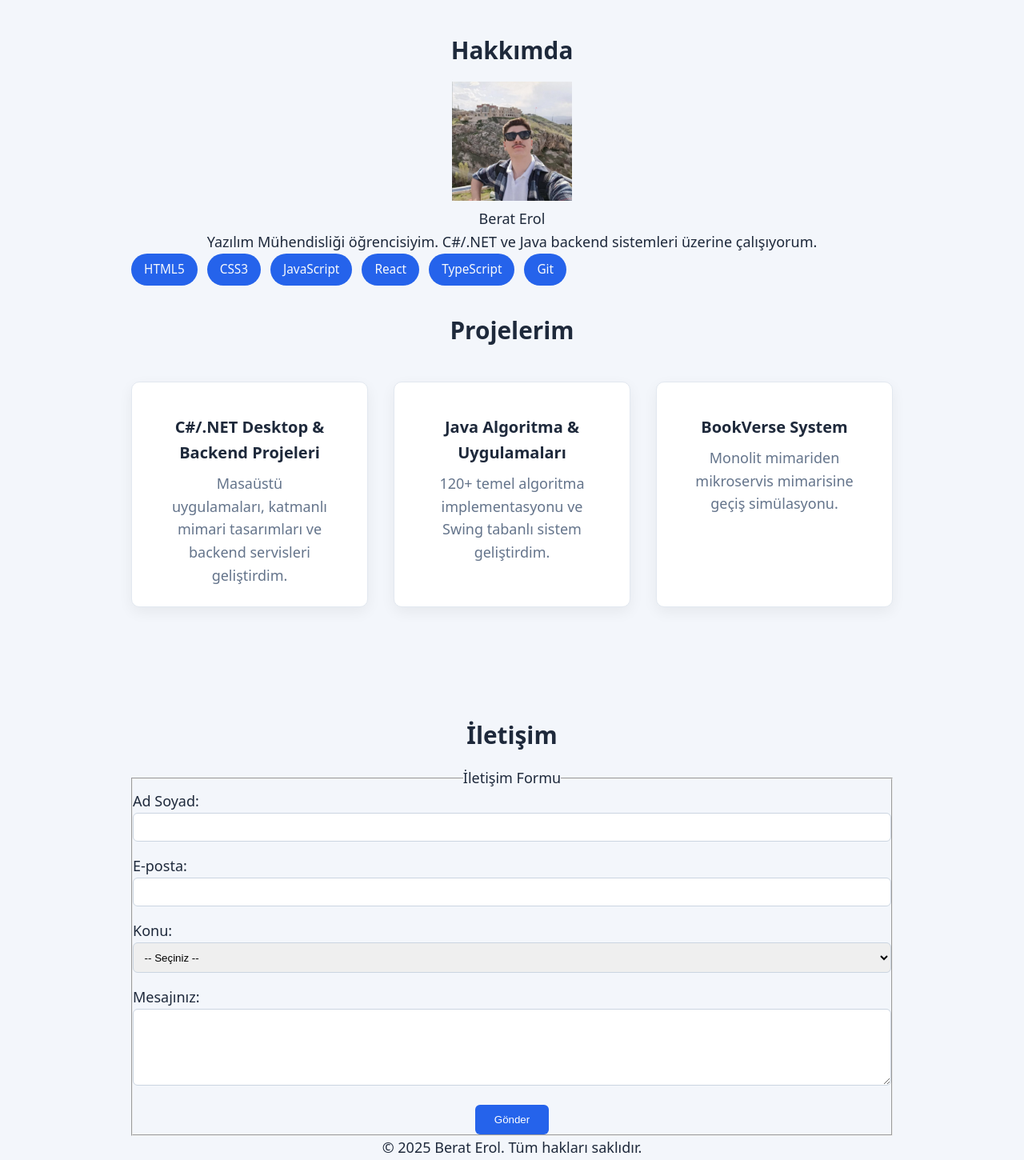
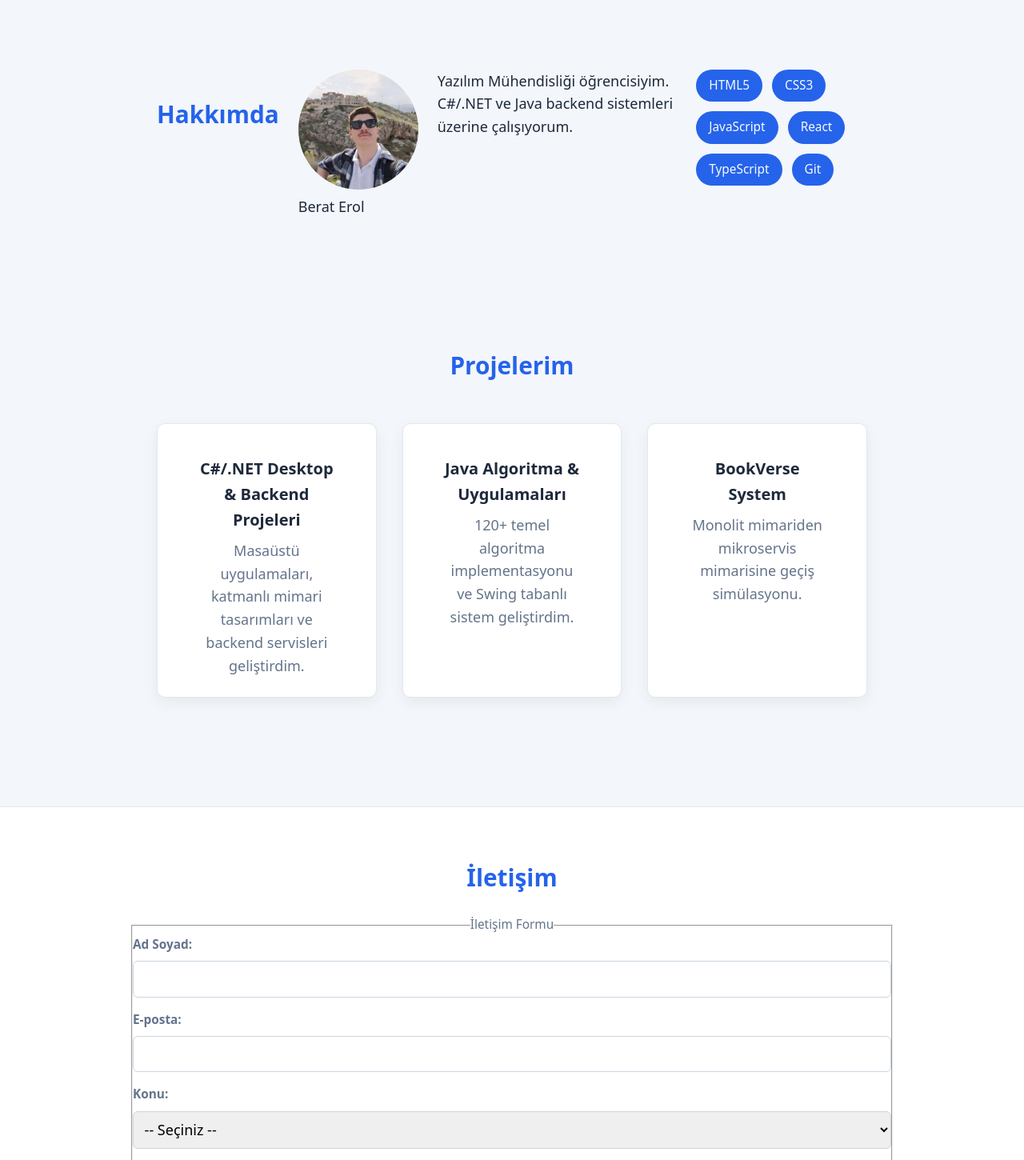
Before and after one commit to BeratErol/web-lab-hello, a React (Vite) app: page / in a window 1280 px wide. Shown: the part 180-1630 px from the top of the page at 80% size. Built offline with nearby package versions, Linux system fonts and the light colour scheme.

Commit message:
feat: implement 3-breakpoint mobile-first responsive layout

```diff
--- a/src/index.css
+++ b/src/index.css
@@ -186,3 +186,141 @@
   color: var(--color-muted);
   flex-grow: 1; /* alt kenar hizalama */
 }
+
+/* ========================================
+   MOBIL (0-639px)
+======================================== */
+
+/* Section arasi bosluk */
+section {
+  padding: var(--space-xl) var(--space-md);
+}
+
+/* Section basliklari */
+section h2 {
+  font-size: var(--text-2xl);
+  color: var(--color-primary);
+  text-align: center;
+  margin-bottom: var(--space-lg);
+}
+
+/* ===== HAKKIMDA ===== */
+#hakkimda {
+  display: flex;
+  flex-direction: column;
+  align-items: center;
+  gap: var(--space-lg);
+  text-align: center;
+}
+
+#hakkimda figure {
+  max-width: 200px;
+}
+
+#hakkimda img {
+  border-radius: var(--radius-full);
+  aspect-ratio: 1;
+  object-fit: cover;
+}
+
+/* ===== FORM ===== */
+.form-group {
+  margin-bottom: var(--space-md);
+}
+
+label {
+  display: block;
+  margin-bottom: var(--space-xs);
+  font-weight: 600;
+}
+
+input,
+textarea,
+select {
+  width: 100%;
+  padding: var(--space-sm) var(--space-md);
+  border: 1px solid var(--color-border);
+  border-radius: var(--radius-md);
+  font-family: inherit;
+  font-size: var(--text-base);
+  transition: border-color var(--transition-fast);
+}
+
+input:focus,
+textarea:focus,
+select:focus {
+  border-color: var(--color-primary);
+  outline-offset: 2px;
+}
+
+button[type="submit"] {
+  width: 100%;
+  padding: var(--space-sm) var(--space-lg);
+  background: var(--color-primary);
+  color: var(--color-bg);
+  border: none;
+  border-radius: var(--radius-md);
+  font-size: var(--text-base);
+  cursor: pointer;
+  transition: background var(--transition-fast);
+}
+
+button[type="submit"]:hover,
+button[type="submit"]:focus {
+  background: var(--color-secondary);
+}
+
+/* ===== FOOTER ===== */
+footer {
+  text-align: center;
+  padding: var(--space-xl) var(--space-md);
+  background: var(--color-surface);
+  border-top: 1px solid var(--color-border);
+  color: var(--color-muted);
+  font-size: var(--text-sm);
+}
+
+/* ========================================
+   TABLET (640px ve uzeri)
+======================================== */
+@media (min-width: 640px) {
+
+  section {
+    padding: var(--space-2xl) var(--space-xl);
+  }
+
+  /* Hakkimda yatay olur */
+  #hakkimda {
+    flex-direction: row;
+    text-align: left;
+    align-items: flex-start;
+  }
+
+  #hakkimda figure {
+    flex-shrink: 0;
+  }
+
+  button[type="submit"] {
+    width: auto;
+  }
+}
+
+/* ========================================
+   MASAUSTU (1024px ve uzeri)
+======================================== */
+@media (min-width: 1024px) {
+
+  main {
+    max-width: 1200px;
+    margin: 0 auto;
+  }
+
+  section {
+    padding: var(--space-3xl) var(--space-xl);
+  }
+
+  /* Proje kartlari en az 3 sutun */
+  .project-grid {
+    grid-template-columns: repeat(3, 1fr);
+  }
+}
```
